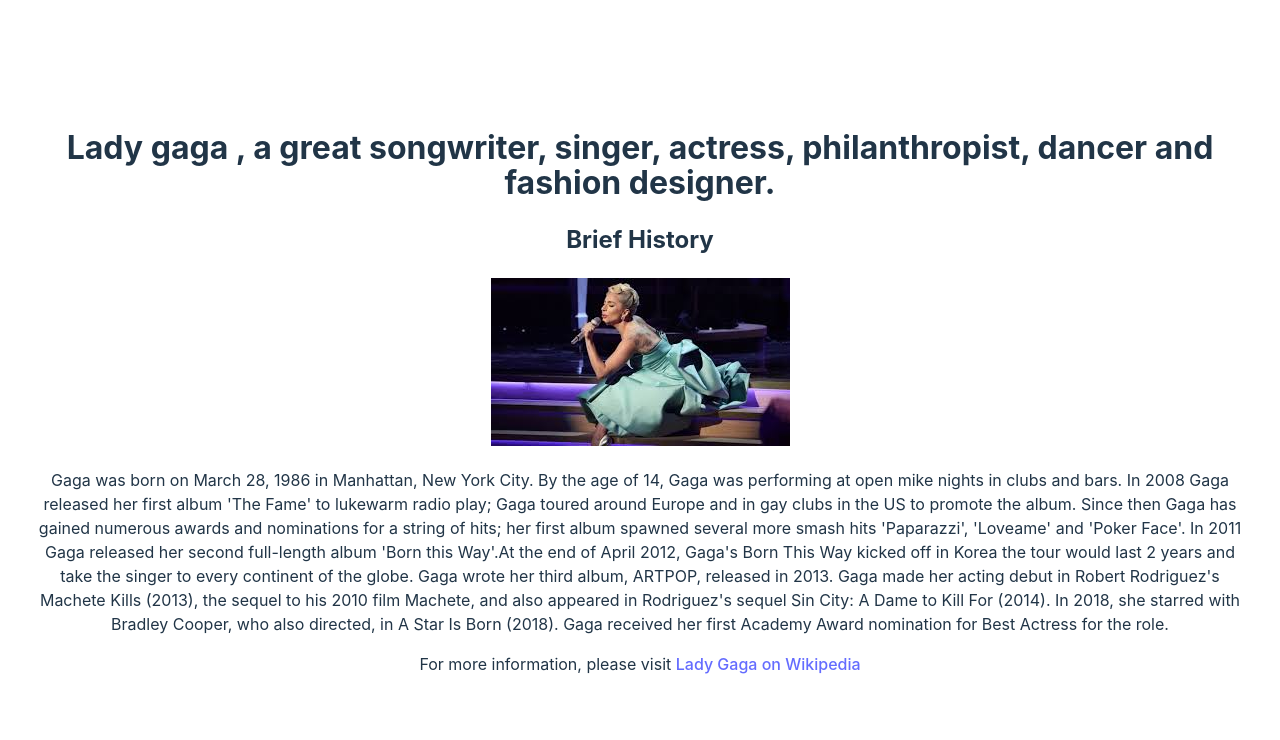
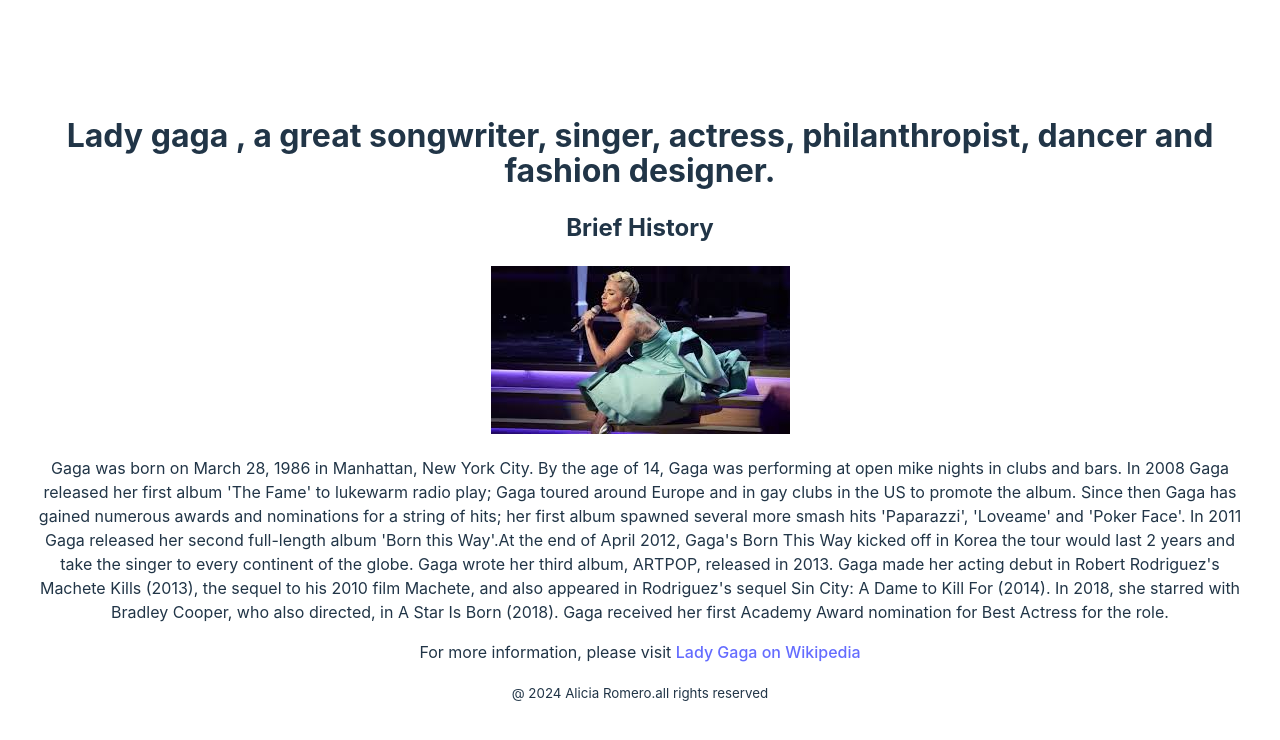
Before and after one commit to Bolao87/my-first-react-app, a React app: page / in a window 1280 px wide. Shown: the top 740 px of the page. Built offline with nearby package versions, Linux system fonts and the light colour scheme; the HTML template or start-up script is replaced by a standard one.

Commit message:
footer added

```diff
--- a/src/App.jsx
+++ b/src/App.jsx
@@ -26,7 +26,9 @@
 
       <p>For more information, please visit <a id="tribute-link" href="https://en.wikipedia.org/wiki/Lady_Gaga" target="_blank">Lady Gaga on Wikipedia</a></p>
 
-
+<footer>
+  <small>@ 2024 Alicia Romero.all rights reserved</small>
+</footer>
 
 
     </>
```
